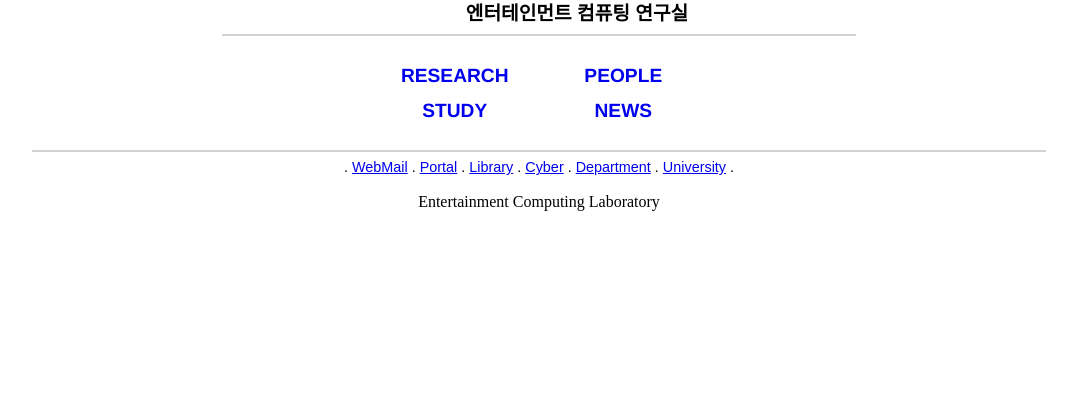
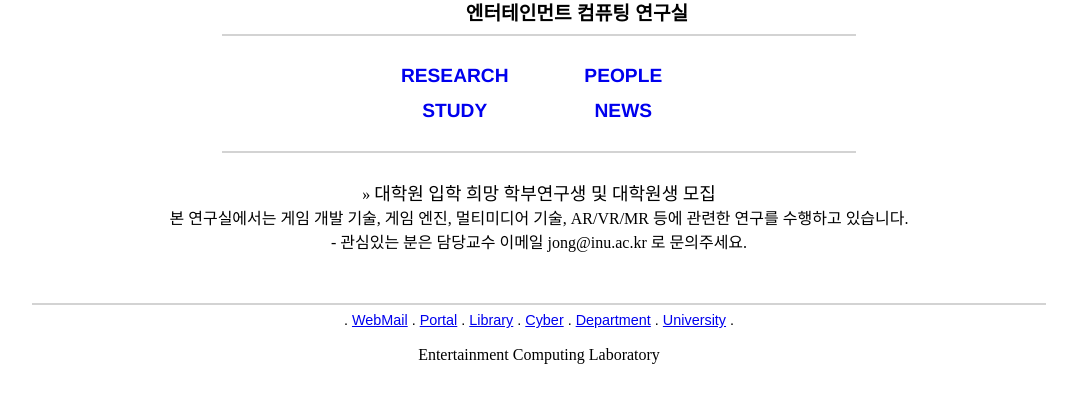
Before and after one commit to eclinu/eclinu.github.io, a plain HTML site: page index.html in a window 1280 px wide. Shown: the part 285-688 px from the top of the page, without its empty margins (101-1178 px from the left). Drawn offline with Linux system fonts and the light colour scheme.

Commit message:
top page updated

```diff
--- a/index.html
+++ b/index.html
@@ -41,6 +41,20 @@
 <TD align="center"> <A href="news/index.html" style="text-decoration: none">NEWS</A> </TD>
 </TR></TABLE>
 <br>
+<hr color="LightGrey" width="50%">
+</DIV>
+
+
+
+<DIV align="center">
+
+<br>
+&raquo;
+<font size="+1">대학원 입학 희망 학부연구생 및 대학원생 모집</font> <br>
+본 연구실에서는 게임 개발 기술, 게임 엔진, 멀티미디어 기술, AR/VR/MR 등에 관련한 연구를 수행하고 있습니다. <br>
+- 관심있는 분은 담당교수 이메일 jong@inu.ac.kr 로 문의주세요. <br>
+
+<p>&nbsp;</p>
 
 </DIV>
 
```
Also changed, not shown: people/faculty/index.html (+1 -1 lines).
